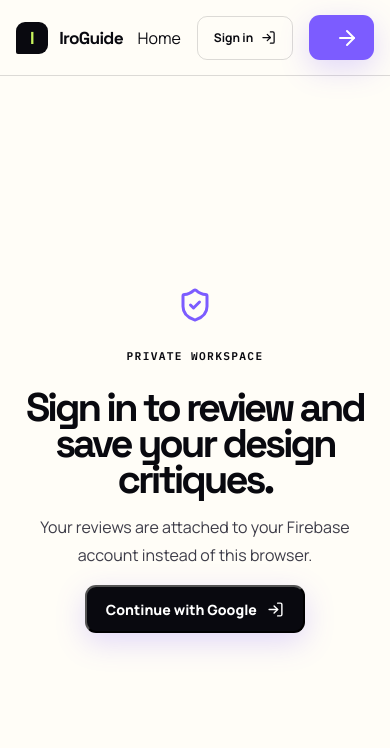
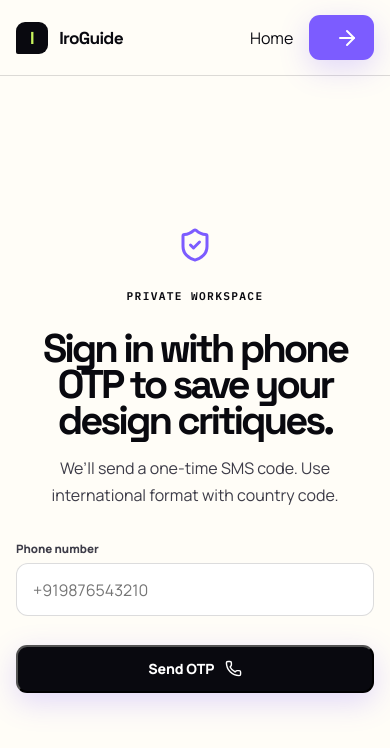
Before and after one commit to painjanevivek/IroGuide, a Next.js app: page /dashboard in a window 390 px wide. Shown: the top 748 px of the page. Built offline with nearby package versions, Linux system fonts and the light colour scheme; no server answers.

Commit message:
feat(auth): add phone OTP sign-in

```diff
--- a/next.config.ts
+++ b/next.config.ts
@@ -6,7 +6,7 @@ const nextConfig: NextConfig = {
   typedRoutes: true,
   async headers() {
     return [{ source: "/(.*)", headers: [
-      { key: "Content-Security-Policy", value: "default-src 'self'; img-src 'self' blob: data: https://lh3.googleusercontent.com; font-src 'self'; style-src 'self' 'unsafe-inline'; script-src 'self' 'unsafe-inline'; connect-src 'self' http://localhost:4000 https://identitytoolkit.googleapis.com https://securetoken.googleapis.com https://firestore.googleapis.com https://firebasestorage.googleapis.com https://*.googleapis.com https://*.firebaseio.com; object-src 'none'; base-uri 'self'; form-action 'self'; frame-ancestors 'none'; upgrade-insecure-requests" },
+      { key: "Content-Security-Policy", value: "default-src 'self'; img-src 'self' blob: data: https://lh3.googleusercontent.com; font-src 'self'; style-src 'self' 'unsafe-inline'; script-src 'self' 'unsafe-inline' https://www.google.com https://www.gstatic.com; connect-src 'self' http://localhost:4000 https://*.vercel.app https://identitytoolkit.googleapis.com https://securetoken.googleapis.com https://firestore.googleapis.com https://firebasestorage.googleapis.com https://*.googleapis.com https://*.firebaseio.com https://www.google.com https://www.gstatic.com; frame-src https://www.google.com https://recaptcha.google.com; object-src 'none'; base-uri 'self'; form-action 'self'; frame-ancestors 'none'; upgrade-insecure-requests" },
       { key: "Referrer-Policy", value: "strict-origin-when-cross-origin" },
       { key: "X-Content-Type-Options", value: "nosniff" },
       { key: "X-Frame-Options", value: "DENY" },
--- a/src/app/globals.css
+++ b/src/app/globals.css
@@ -251,6 +251,7 @@ button, input, textarea, select { font: inherit; }
 @media (max-width: 760px) { .data-controls { grid-template-columns: 1fr; }.delete-confirm { align-items: stretch; flex-direction: column; }.delete-confirm > p { max-width: none; } }
 
 .auth-gate { min-height: calc(100vh - 76px); display: grid; place-items: center; align-content: center; gap: 1rem; padding: clamp(4rem,8vw,8rem) var(--gutter); text-align: center; background: var(--paper); }.auth-gate > svg { color: var(--violet); }.auth-gate h1 { max-width: 720px; margin: 0; font: 650 clamp(2.5rem,6vw,5.5rem)/.9 var(--font-display); letter-spacing: -.075em; }.auth-gate > p:not(.eyebrow):not(.form-error) { max-width: 520px; margin: 0; color: var(--graphite); line-height: 1.7; }.auth-gate .form-error { max-width: 720px; }
+.otp-form { width: min(460px, 100%); display: grid; gap: .9rem; margin-top: 1rem; }.otp-form label { display: grid; gap: .45rem; text-align: left; }.otp-form label span { font-size: .72rem; font-weight: 800; color: var(--graphite); }.otp-form input { width: 100%; min-height: 52px; padding: .9rem 1rem; border: 1px solid var(--border); border-radius: 12px; background: white; color: var(--ink); font-size: 1rem; }.otp-form input:focus { border-color: var(--violet); outline: 3px solid rgba(124,92,255,.18); }.otp-form .button, .otp-form .button-secondary { width: 100%; }.auth-success { margin: 0; padding: .75rem 1rem; border-radius: 10px; background: rgba(33,131,84,.1); color: #16643f; font-size: .75rem; font-weight: 750; }
 .user-menu { display: flex; align-items: center; gap: .75rem; }.user-menu > span, .auth-status { max-width: 220px; overflow: hidden; color: var(--graphite); font-size: .72rem; font-weight: 700; text-overflow: ellipsis; white-space: nowrap; }
 @media (max-width: 760px) { .user-menu > span, .auth-status { display: none; } }
 
--- a/src/features/auth/auth-gate.tsx
+++ b/src/features/auth/auth-gate.tsx
@@ -1,11 +1,20 @@
 "use client";
 
 import type { ReactNode } from "react";
-import { LogIn, LoaderCircle, ShieldCheck } from "lucide-react";
+import { FormEvent, useEffect, useRef, useState } from "react";
+import { ConfirmationResult, RecaptchaVerifier, signInWithPhoneNumber } from "firebase/auth";
+import { LoaderCircle, Phone, ShieldCheck } from "lucide-react";
+import { getFirebaseClientAuth } from "@/lib/firebase/client";
 import { useAuth } from "./auth-provider";
 
+declare global {
+  interface Window {
+    grecaptcha?: { reset: (widgetId?: number) => void };
+  }
+}
+
 export function AuthGate({ children }: { children: ReactNode }) {
-  const { user, loading, error, signInWithGoogle } = useAuth();
+  const { user, loading, error } = useAuth();
 
   if (loading) {
     return (
@@ -16,20 +25,134 @@ export function AuthGate({ children }: { children: ReactNode }) {
     );
   }
 
-  if (!user) {
-    return (
-      <main className="auth-gate">
-        <ShieldCheck size={36} />
-        <p className="eyebrow">Private workspace</p>
-        <h1>Sign in to review and save your design critiques.</h1>
-        <p>Your reviews are attached to your Firebase account instead of this browser.</p>
-        {error && <p className="form-error" role="alert">{error}</p>}
-        <button className="button button-dark" type="button" onClick={() => void signInWithGoogle()}>
-          Continue with Google <LogIn size={17} />
-        </button>
-      </main>
-    );
-  }
+  if (!user) return <PhoneOtpSignIn setupError={error} />;
 
   return children;
 }
+
+function PhoneOtpSignIn({ setupError }: { setupError: string }) {
+  const verifierRef = useRef<RecaptchaVerifier | null>(null);
+  const widgetIdRef = useRef<number | null>(null);
+  const [phoneNumber, setPhoneNumber] = useState("");
+  const [code, setCode] = useState("");
+  const [confirmationResult, setConfirmationResult] = useState<ConfirmationResult | null>(null);
+  const [sending, setSending] = useState(false);
+  const [verifying, setVerifying] = useState(false);
+  const [message, setMessage] = useState("");
+  const [formError, setFormError] = useState("");
+
+  useEffect(() => () => {
+    verifierRef.current?.clear();
+    verifierRef.current = null;
+  }, []);
+
+  async function sendOtp(event: FormEvent) {
+    event.preventDefault();
+    setFormError("");
+    setMessage("");
+    const normalizedPhone = phoneNumber.trim().replace(/\s+/g, "");
+    if (!/^\+[1-9]\d{7,14}$/.test(normalizedPhone)) {
+      setFormError("Enter the phone number in international format, for example +919876543210.");
+      return;
+    }
+
+    setSending(true);
+    try {
+      const verifier = await getRecaptchaVerifier();
+      const result = await signInWithPhoneNumber(getFirebaseClientAuth(), normalizedPhone, verifier);
+      setConfirmationResult(result);
+      setMessage("OTP sent. Enter the 6-digit code from the SMS.");
+    } catch (sendError) {
+      await resetRecaptcha();
+      setFormError(sendError instanceof Error ? sendError.message : "SMS could not be sent. Please try again.");
+    } finally {
+      setSending(false);
+    }
+  }
+
+  async function verifyOtp(event: FormEvent) {
+    event.preventDefault();
+    if (!confirmationResult) return;
+    setFormError("");
+    setVerifying(true);
+    try {
+      await confirmationResult.confirm(code.trim());
+    } catch (verifyError) {
+      setFormError(verifyError instanceof Error ? verifyError.message : "The verification code is incorrect or expired.");
+    } finally {
+      setVerifying(false);
+    }
+  }
+
+  async function getRecaptchaVerifier() {
+    if (verifierRef.current) return verifierRef.current;
+    const verifier = new RecaptchaVerifier(getFirebaseClientAuth(), "phone-otp-recaptcha", {
+      size: "invisible",
+    });
+    verifierRef.current = verifier;
+    widgetIdRef.current = await verifier.render();
+    return verifier;
+  }
+
+  async function resetRecaptcha() {
+    if (widgetIdRef.current !== null) {
+      window.grecaptcha?.reset(widgetIdRef.current);
+      return;
+    }
+    const widgetId = await verifierRef.current?.render();
+    if (widgetId !== undefined) {
+      widgetIdRef.current = widgetId;
+      window.grecaptcha?.reset(widgetId);
+    }
+  }
+
+  return (
+    <main className="auth-gate">
+      <ShieldCheck size={36} />
+      <p className="eyebrow">Private workspace</p>
+      <h1>Sign in with phone OTP to save your design critiques.</h1>
+      <p>We’ll send a one-time SMS code. Use international format with country code.</p>
+
+      <form className="otp-form" onSubmit={confirmationResult ? verifyOtp : sendOtp}>
+        {!confirmationResult ? (
+          <label>
+            <span>Phone number</span>
+            <input
+              autoComplete="tel"
+              inputMode="tel"
+              placeholder="+919876543210"
+              value={phoneNumber}
+              onChange={(event) => setPhoneNumber(event.target.value)}
+            />
+          </label>
+        ) : (
+          <label>
+            <span>Verification code</span>
+            <input
+              autoComplete="one-time-code"
+              inputMode="numeric"
+              maxLength={6}
+              placeholder="123456"
+              value={code}
+              onChange={(event) => setCode(event.target.value.replace(/\D/g, "").slice(0, 6))}
+            />
+          </label>
+        )}
+
+        <div id="phone-otp-recaptcha" />
+        {(setupError || formError) && <p className="form-error" role="alert">{formError || setupError}</p>}
+        {message && <p className="auth-success">{message}</p>}
+
+        <button className="button button-dark" id="send-otp-button" type="submit" disabled={sending || verifying}>
+          {sending || verifying ? <><LoaderCircle className="spin" /> Please wait…</> : confirmationResult ? <>Verify OTP <ShieldCheck size={17} /></> : <>Send OTP <Phone size={17} /></>}
+        </button>
+
+        {confirmationResult && (
+          <button className="button-secondary" type="button" onClick={() => { setConfirmationResult(null); setCode(""); setMessage(""); void resetRecaptcha(); }}>
+            Use a different phone number
+          </button>
+        )}
+      </form>
+    </main>
+  );
+}
--- a/src/features/auth/auth-provider.tsx
+++ b/src/features/auth/auth-provider.tsx
@@ -1,9 +1,7 @@
 "use client";
 
 import {
-  GoogleAuthProvider,
   onAuthStateChanged,
-  signInWithPopup,
   signOut as firebaseSignOut,
   type User,
 } from "firebase/auth";
@@ -22,13 +20,10 @@ type AuthState = {
   user: User | null;
   loading: boolean;
   error: string;
-  signInWithGoogle: () => Promise<void>;
   signOut: () => Promise<void>;
 };
 
 const AuthContext = createContext<AuthState | null>(null);
-const googleProvider = new GoogleAuthProvider();
-googleProvider.setCustomParameters({ prompt: "select_account" });
 
 export function AuthProvider({ children }: { children: ReactNode }) {
   const [user, setUser] = useState<User | null>(null);
@@ -53,16 +48,6 @@ export function AuthProvider({ children }: { children: ReactNode }) {
     return () => unsubscribe();
   }, []);
 
-  const signInWithGoogle = useCallback(async () => {
-    setError("");
-    try {
-      const auth = getFirebaseClientAuth();
-      await signInWithPopup(auth, googleProvider);
-    } catch (signInError) {
-      setError(signInError instanceof Error ? signInError.message : "Google sign-in failed.");
-    }
-  }, []);
-
   const signOut = useCallback(async () => {
     setError("");
     try {
@@ -73,8 +58,8 @@ export function AuthProvider({ children }: { children: ReactNode }) {
   }, []);
 
   const value = useMemo<AuthState>(
-    () => ({ user, loading, error, signInWithGoogle, signOut }),
-    [error, loading, signInWithGoogle, signOut, user],
+    () => ({ user, loading, error, signOut }),
+    [error, loading, signOut, user],
   );
 
   return <AuthContext.Provider value={value}>{children}</AuthContext.Provider>;
--- a/src/features/auth/user-menu.tsx
+++ b/src/features/auth/user-menu.tsx
@@ -1,23 +1,17 @@
 "use client";
 
-import { LogIn, LogOut } from "lucide-react";
+import { LogOut } from "lucide-react";
 import { useAuth } from "./auth-provider";
 
 export function UserMenu() {
-  const { user, loading, signInWithGoogle, signOut } = useAuth();
+  const { user, loading, signOut } = useAuth();
 
   if (loading) return <span className="auth-status">Checking session…</span>;
-  if (!user) {
-    return (
-      <button className="button-secondary" type="button" onClick={() => void signInWithGoogle()}>
-        Sign in <LogIn size={15} />
-      </button>
-    );
-  }
+  if (!user) return <span className="auth-status">Phone sign-in required</span>;
 
   return (
     <div className="user-menu">
-      <span>{user.displayName ?? user.email ?? "Signed in"}</span>
+      <span>{user.phoneNumber ?? user.displayName ?? user.email ?? "Signed in"}</span>
       <button className="button-secondary" type="button" onClick={() => void signOut()}>
         Sign out <LogOut size={15} />
       </button>
```
